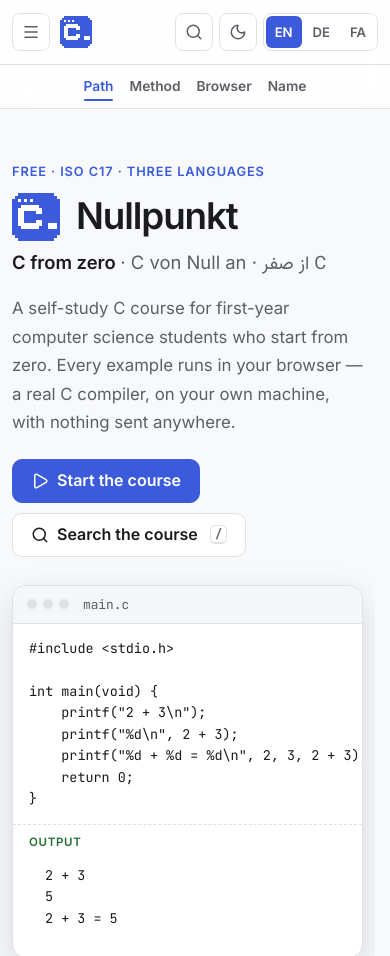
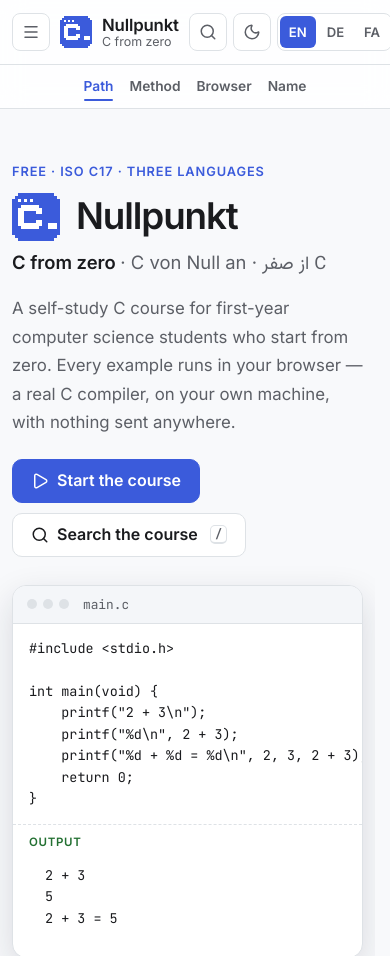
Before and after one commit to mohsen-1984/Nullpunkt, a plain HTML site: page index.html in a window 390 px wide. Shown: the top 956 px of the page. Drawn offline with Linux system fonts and the light colour scheme.

Commit message:
Header sheds the version first; footer gets the version badge and the course address; logo text explains the three dots
The ladder gains brand-version (early) and controls-tight (narrower gaps and
language buttons), and brand-dept moves after them, so phones of 360 px and up
show the name and the tagline. The drawer's head carries the full brand with
the version whenever the header has shed it.

Co-Authored-By: Claude Opus 5.5 <noreply@anthropic.com>
Claude-Session: https://claude.ai/code/session_019n9RALvg2RWwdAxptJ6XKp

```diff
--- a/data/S00-registry.js
+++ b/data/S00-registry.js
@@ -95,7 +95,7 @@
             'octagon-x', 'triangle-exclamation-point',
             // the site shell (site/chrome.js, course.js, search.js, home.js)
             'search', 'sun', 'moon', 'code-xml', 'house', 'circle', 'circle-dot', 'circle-dashed', 'book-open', 'clock',
-            'wifi-off', 'monitor-smartphone',
+            'wifi-off', 'monitor-smartphone', 'mail',
             // orientation lessons (site/lesson.js: myth, terminal, asm)
             'circle-question-mark', 'terminal', 'file-code'],
 
--- a/site/chrome.js
+++ b/site/chrome.js
@@ -13,8 +13,8 @@
 (function (g) {
     'use strict';
     var SITE = g.NullpunktSite;
-    var STEPS = ['nav-tight', 'nav-short', 'nav-overflow', 'link-icon', 'brand-dept', 'lang-short',
-        'secondary-to-drawer', 'brand-short', 'brand-ellipsis', 'brand-mark'];
+    var STEPS = ['nav-tight', 'nav-short', 'nav-overflow', 'link-icon', 'brand-version', 'lang-short',
+        'secondary-to-drawer', 'controls-tight', 'brand-dept', 'brand-short', 'brand-ellipsis', 'brand-mark'];
 
     /* ---------------- helpers ---------------- */
     function $(id) { return document.getElementById(id); }
@@ -194,11 +194,11 @@
 
     function footer() {
         var c = S.c, f = $('ncFooter'), names = g.Nullpunkt.registry.languageNames;
-        f.innerHTML = '<div class="footer-inner"><div class="footer-brand"><span class="brand__mark">' + MARK + '</span><div><strong>Nullpunkt</strong>' +
-            '<span class="footer-tag"></span><p class="footer-note"></p></div></div><div class="footer-links">' +
-            '<span class="footer-langs"></span>' +
-            '<a class="footer-repo" rel="noopener"></a><span class="footer-license"></span></div></div>';
-        f.querySelector('.footer-tag').textContent = ' — ' + c.tagline;
+        f.innerHTML = '<div class="footer-inner"><div class="footer-brand"><span class="brand__mark">' + MARK + '</span><div><div class="footer-name"><strong>Nullpunkt</strong>' +
+            '<a class="np-version" id="ncFooterVersion" dir="ltr" rel="noopener"></a><span class="footer-tag"></span></div><p class="footer-note"></p></div></div>' +
+            '<div class="footer-links"><span class="footer-langs"></span>' +
+            '<a class="footer-repo" rel="noopener"></a><a class="footer-mail" dir="ltr"></a><span class="footer-license"></span></div></div>';
+        f.querySelector('.footer-tag').textContent = c.tagline;
         f.querySelector('.footer-note').textContent = c.footer;
         var langs = f.querySelector('.footer-langs');
         SITE.languages.forEach(function (l) {
@@ -208,6 +208,12 @@
         });
         var repo = f.querySelector('.footer-repo');
         repo.href = SITE.repoUrl; repo.innerHTML = svg('code-xml') + '<span>GitHub</span>';
+        var mail = f.querySelector('.footer-mail');      // the course's address (site/config.js: contact)
+        mail.href = 'mailto:' + SITE.contact; mail.innerHTML = svg('mail') + '<span></span>';
+        mail.lastChild.textContent = SITE.contact; mail.setAttribute('aria-label', c.aria.mail + ' ' + SITE.contact);
+        var v = $('ncFooterVersion');
+        v.href = SITE.repoUrl + '/releases/tag/v' + SITE.version; v.textContent = 'v' + SITE.version;
+        v.title = c.releaseNotes; v.setAttribute('aria-label', c.version + ' ' + SITE.version + ' — ' + c.releaseNotes);
         f.querySelector('.footer-license').textContent = c.license;
     }
 
@@ -268,7 +274,7 @@
             var text = 'Nullpunkt', n = S.cfg.brand.minVisibleChars, m = $('ncBrandMeasure');
             m.textContent = Array.from(text).length > n ? Array.from(text).slice(0, n).join('') + '…' : text;
             var w = m.getBoundingClientRect().width, mark = $('ncMark').getBoundingClientRect().width,
-                ver = $('ncVersion').getBoundingClientRect().width;
+                ver = $('ncHeader').getAttribute('data-steps').split(' ').indexOf('brand-version') >= 0 ? -10 : $('ncVersion').getBoundingClientRect().width;
             $('ncHeader').style.setProperty('--brand-min', Math.ceil(mark + 10 + w + 10 + ver + 1) + 'px');
         },
         evaluate: function () {
@@ -290,7 +296,7 @@
             var dr = $('ncDrawer');
             dr.setAttribute('data-actions', chosen.steps.indexOf('secondary-to-drawer') >= 0 ? 'on' : 'off');
             dr.setAttribute('data-nav', chosen.nav === 'folded' ? 'on' : 'off');
-            dr.setAttribute('data-head', (cfg.drawer.layer === 'over-header' || chosen.steps.indexOf('brand-mark') >= 0) ? 'on' : 'off');
+            dr.setAttribute('data-head', (cfg.drawer.layer === 'over-header' || chosen.steps.indexOf('brand-version') >= 0) ? 'on' : 'off');   // the version moves to the drawer's head
             if (!chosen.menu && drawer.isOpen()) drawer.close(true);     // §6.4
             navrow.update();
             dotnav.place();
--- a/site/config.js
+++ b/site/config.js
@@ -25,8 +25,8 @@
             drawer: { side: 'auto', layer: 'below-header' },
             navOverflow: 'scroll-row',            // 'scroll-row' | 'fold'
             rowLabels: 'short',                   // labels in the scrolling second row: 'short' | 'full'
-            ladder: ['nav-tight', 'nav-short', 'nav-overflow', 'link-icon', 'brand-dept',
-                'lang-short', 'secondary-to-drawer', 'brand-short', 'brand-ellipsis', 'brand-mark'],
+            ladder: ['nav-tight', 'nav-short', 'nav-overflow', 'link-icon', 'brand-version',
+                'lang-short', 'secondary-to-drawer', 'controls-tight', 'brand-dept', 'brand-short', 'brand-ellipsis', 'brand-mark'],
             brand: { minVisibleChars: 8 },
             mobileFloor: null,                    // px | null (measure only)
             dotnav: 'auto',                       // 'auto' | 'always' | 'never'
--- a/site/ui-site.js
+++ b/site/ui-site.js
@@ -5,11 +5,11 @@
     var add = {
         en: {
             tagline: 'C from zero', skip: 'Skip to content', home: 'Home', course: 'Course', path: 'Learning path',
-            aria: { home: 'Nullpunkt — home', openMenu: 'Open the course menu', closeMenu: 'Close the course menu', menuDialog: 'Course menu',
+            aria: { home: 'Nullpunkt — home', mail: 'Email to', openMenu: 'Open the course menu', closeMenu: 'Close the course menu', menuDialog: 'Course menu',
                 primaryNav: 'Sections of this page', drawerNav: 'Sections of this page', sectionNav: 'Section navigation', rail: 'Learning path',
                 search: 'Search the course', toggleTheme: 'Switch between light and dark', language: 'Language', switchTo: 'Switch to {x}',
                 repo: 'Source code on GitHub', crumbs: 'You are here', logo: 'What the logo means' },
-            logoTip: 'The mark is a code editor drawn in 8-bit pixels: a C, and the cursor waiting after it — the point where every program starts. It is drawn on a grid of 16 × 16 pixels, so it stays sharp even as a 16-pixel favicon.',
+            logoTip: 'The mark is a code editor drawn in 8-bit pixels: the three dots on top are the title bar of an editor window, where code is written; below them a C, and the cursor waiting after it — the point where every program starts. It is drawn on a grid of 16 × 16 pixels, so it stays sharp even as a 16-pixel favicon.',
             github: 'GitHub', searchPlaceholder: 'Search lessons, terms, mistakes…', searchHint: 'Press / or Ctrl K anywhere',
             searchEmpty: 'Nothing found for “{q}”. Try fewer or shorter words.', searchTry: 'Try', searchCount: '{n} results',
             searchGlossary: 'Glossary', searchPlanned: 'Coming later', close: 'Close', version: 'Version', releaseNotes: 'Release notes',
@@ -46,17 +46,17 @@
                     ['NULL', 'The null pointer — the address zero, where a C program must never write.'],
                     ['Counting from zero', 'In C, the first element of an array has index 0.'],
                 ],
-                close: 'It is a German word, because the course is made for students in Europe, but it reads well in English and Persian too, and it is not tied to C, so C++ will fit under the same name. The logo is a code editor in 8-bit pixels: a C and the cursor after it, the point where every program starts.',
+                close: 'It is a German word, because the course is made for students in Europe, but it reads well in English and Persian too, and it is not tied to C, so C++ will fit under the same name. The logo is a code editor in 8-bit pixels: the three dots of its title bar, a C, and the cursor after it, the point where every program starts.',
             },
             footer: 'A free course by mohsen-1984. Made with XCC, CodeMirror and Lucide.',
         },
         de: {
             tagline: 'C von Null an', skip: 'Zum Inhalt springen', home: 'Startseite', course: 'Kurs', path: 'Lernpfad',
-            aria: { home: 'Nullpunkt — Startseite', openMenu: 'Kursmenü öffnen', closeMenu: 'Kursmenü schließen', menuDialog: 'Kursmenü',
+            aria: { home: 'Nullpunkt — Startseite', mail: 'E-Mail an', openMenu: 'Kursmenü öffnen', closeMenu: 'Kursmenü schließen', menuDialog: 'Kursmenü',
                 primaryNav: 'Abschnitte dieser Seite', drawerNav: 'Abschnitte dieser Seite', sectionNav: 'Abschnittsnavigation', rail: 'Lernpfad',
                 search: 'Den Kurs durchsuchen', toggleTheme: 'Zwischen hell und dunkel wechseln', language: 'Sprache', switchTo: 'Zu {x} wechseln',
                 repo: 'Quellcode auf GitHub', crumbs: 'Du bist hier', logo: 'Was das Logo bedeutet' },
-            logoTip: 'Das Zeichen ist ein Code-Editor in 8-Bit-Pixeln: ein C und dahinter der wartende Cursor — der Punkt, an dem jedes Programm beginnt. Es ist auf einem Raster von 16 × 16 Pixeln gezeichnet und bleibt deshalb auch als 16-Pixel-Favicon scharf.',
+            logoTip: 'Das Zeichen ist ein Code-Editor in 8-Bit-Pixeln: Die drei Punkte oben sind die Titelleiste eines Editorfensters, in dem Code geschrieben wird; darunter ein C und dahinter der wartende Cursor — der Punkt, an dem jedes Programm beginnt. Es ist auf einem Raster von 16 × 16 Pixeln gezeichnet und bleibt deshalb auch als 16-Pixel-Favicon scharf.',
             github: 'GitHub', searchPlaceholder: 'Lektionen, Begriffe, Fehler suchen…', searchHint: 'Drück / oder Strg K, wo du willst',
             searchEmpty: 'Nichts gefunden für „{q}“. Versuch es mit weniger oder kürzeren Wörtern.', searchTry: 'Probier', searchCount: '{n} Treffer',
             searchGlossary: 'Glossar', searchPlanned: 'Kommt später', close: 'Schließen', version: 'Version', releaseNotes: 'Versionshinweise',
@@ -93,17 +93,17 @@
                     ['NULL', 'Der Null-Pointer — die Adresse null, an die ein C-Programm nie schreiben darf.'],
                     ['Ab null zählen', 'In C hat das erste Element eines Arrays den Index 0.'],
                 ],
-                close: 'Ein deutsches Wort, weil der Kurs für Studierende in Europa gemacht ist; es liest sich aber auch auf Englisch und Persisch gut, und es ist nicht an C gebunden, sodass C++ später unter demselben Namen Platz hat. Das Logo ist ein Code-Editor in 8-Bit-Pixeln: ein C und dahinter der Cursor, der Punkt, an dem jedes Programm beginnt.',
+                close: 'Ein deutsches Wort, weil der Kurs für Studierende in Europa gemacht ist; es liest sich aber auch auf Englisch und Persisch gut, und es ist nicht an C gebunden, sodass C++ später unter demselben Namen Platz hat. Das Logo ist ein Code-Editor in 8-Bit-Pixeln: die drei Punkte seiner Titelleiste, ein C und dahinter der Cursor, der Punkt, an dem jedes Programm beginnt.',
             },
             footer: 'Ein freier Kurs von mohsen-1984. Gebaut mit XCC, CodeMirror und Lucide.',
         },
         fa: {
             tagline: 'C از صفر', skip: 'پرش به محتوا', home: 'خانه', course: 'دوره', path: 'مسیر یادگیری',
-            aria: { home: 'Nullpunkt — خانه', openMenu: 'باز کردن منوی دوره', closeMenu: 'بستن منوی دوره', menuDialog: 'منوی دوره',
+            aria: { home: 'Nullpunkt — خانه', mail: 'ایمیل به', openMenu: 'باز کردن منوی دوره', closeMenu: 'بستن منوی دوره', menuDialog: 'منوی دوره',
                 primaryNav: 'بخش‌های این صفحه', drawerNav: 'بخش‌های این صفحه', sectionNav: 'ناوبری بخش‌ها', rail: 'مسیر یادگیری',
                 search: 'جست‌وجو در دوره', toggleTheme: 'تعویض روشن و تیره', language: 'زبان', switchTo: 'تغییر به {x}',
                 repo: 'کد منبع در GitHub', crumbs: 'اینجا هستی', logo: 'معنای نشان' },
-            logoTip: 'نشان دوره یک code editor است که با pixel‌های 8 بیتی کشیده شده: یک C، و cursor که پشت آن منتظر است — نقطه‌ای که هر برنامه از آن شروع می‌شود. نشان روی شبکه‌ای 16 × 16 پیکسلی کشیده شده تا حتی در favicon شانزده‌پیکسلی هم تیز بماند.',
+            logoTip: 'نشان دوره یک code editor است که با pixel‌های 8 بیتی کشیده شده: سه نقطهٔ بالا نوار عنوان (title bar) پنجرهٔ editor است، جایی که کد نوشته می‌شود؛ زیر آن یک C، و cursor که پشت آن منتظر است — نقطه‌ای که هر برنامه از آن شروع می‌شود. نشان روی شبکه‌ای 16 × 16 پیکسلی کشیده شده تا حتی در favicon شانزده‌پیکسلی هم تیز بماند.',
             github: 'GitHub', searchPlaceholder: 'جست‌وجو در درس‌ها، اصطلاح‌ها، اشتباه‌ها…', searchHint: 'هر جای صفحه / یا Ctrl K را بزن',
             searchEmpty: 'برای «{q}» چیزی پیدا نشد. واژه‌های کمتر یا کوتاه‌تری امتحان کن.', searchTry: 'امتحان کن', searchCount: '{n} نتیجه',
             searchGlossary: 'واژه‌نامه', searchPlanned: 'بعداً می‌آید', close: 'بستن', version: 'نسخه', releaseNotes: 'یادداشت‌های نسخه',
@@ -140,7 +140,7 @@
                     ['NULL', 'null pointer — آدرس صفر، جایی که برنامهٔ C هرگز نباید در آن بنویسد.'],
                     ['شمارش از صفر', 'در C، اولین عنصر یک array اندیس 0 دارد.'],
                 ],
-                close: 'واژه‌ای آلمانی است، چون دوره برای دانشجوی اروپا ساخته شده، ولی در انگلیسی و فارسی هم خوب خوانده می‌شود؛ و به C گره نخورده، پس C++ هم بعداً زیر همین نام جا می‌گیرد. نشان دوره یک code editor با pixel‌های 8 بیتی است: یک C و cursor پشت آن، نقطه‌ای که هر برنامه از آن شروع می‌شود.',
+                close: 'واژه‌ای آلمانی است، چون دوره برای دانشجوی اروپا ساخته شده، ولی در انگلیسی و فارسی هم خوب خوانده می‌شود؛ و به C گره نخورده، پس C++ هم بعداً زیر همین نام جا می‌گیرد. نشان دوره یک code editor با pixel‌های 8 بیتی است: سه نقطهٔ نوار عنوان (title bar) آن، یک C و cursor پشت آن، نقطه‌ای که هر برنامه از آن شروع می‌شود.',
             },
             footer: 'دوره‌ای رایگان از mohsen-1984. ساخته‌شده با XCC، CodeMirror و Lucide.',
         },
```
Also changed, not shown: docs/rules/S00-assets.md (+1 -1 lines), site/shell.css (+9 -1 lines), README.md, vendor/lucide/icons_1.80.0.js.
